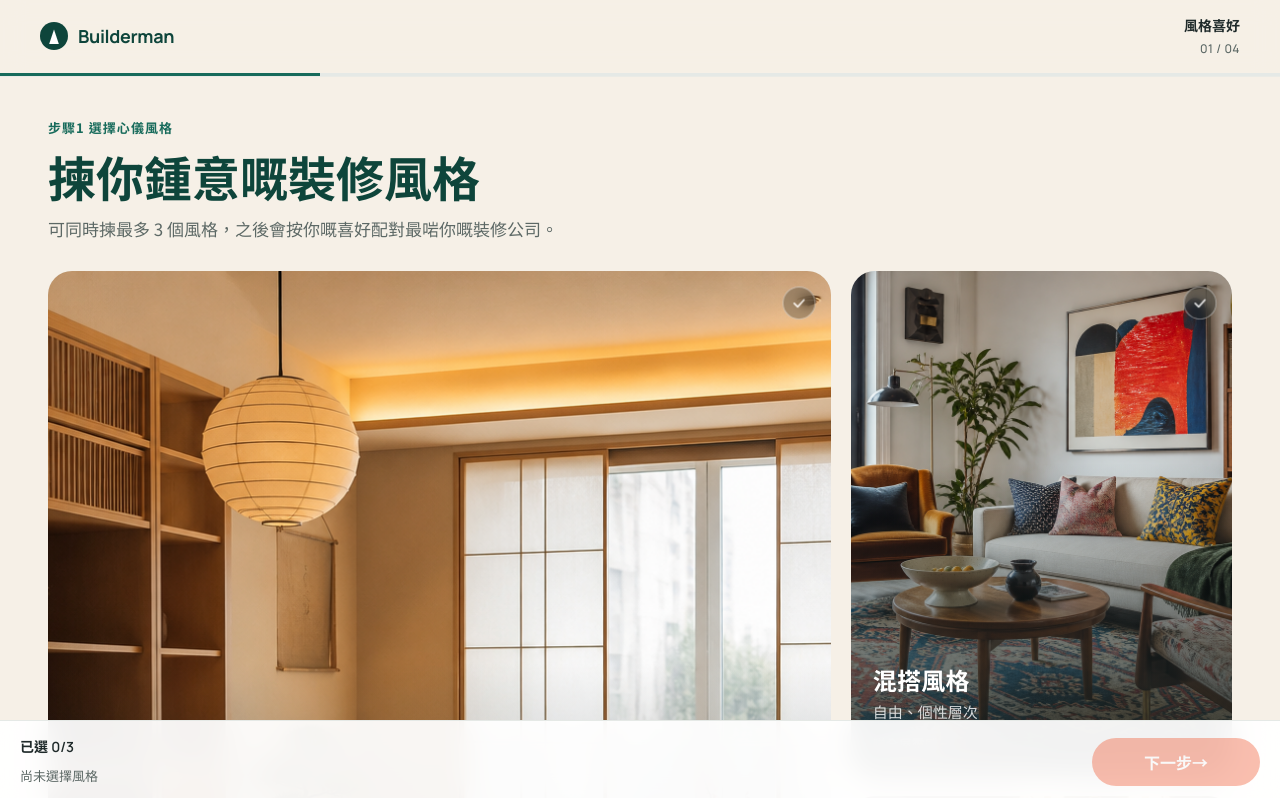
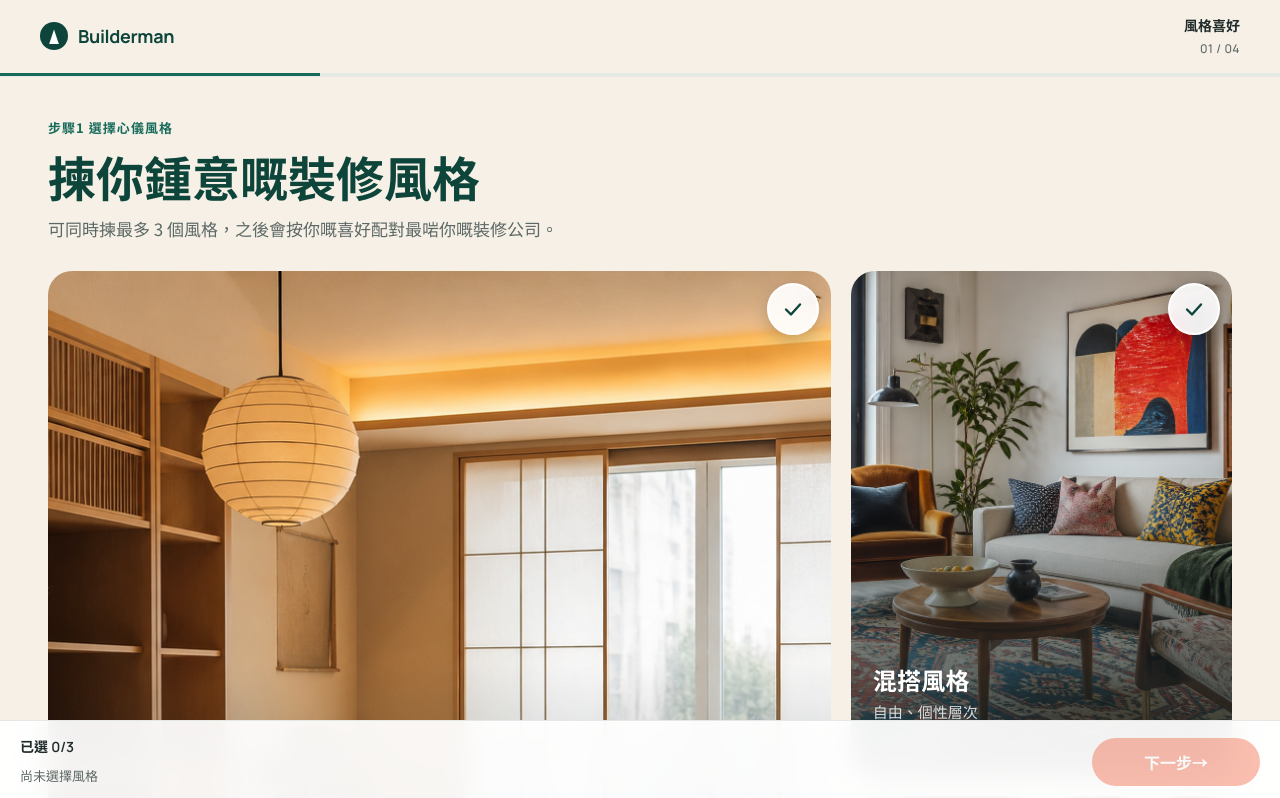
Before and after one commit to Terencefong62/builderman-poc, a React (Vite) app: page /match/styles in a window 1280 px wide. Shown: the top 798 px of the page. Built offline with nearby package versions, Linux system fonts and the light colour scheme.

Commit message:
Enlarge_style_selection_controls

```diff
--- a/src/components/StyleCard.css
+++ b/src/components/StyleCard.css
@@ -105,20 +105,21 @@
 
 .style-card__check {
   position: absolute;
-  top: 14px;
-  right: 14px;
+  top: 12px;
+  right: 12px;
   z-index: 2;
-  width: 36px;
-  height: 36px;
+  width: 52px;
+  height: 52px;
   border-radius: 50%;
   display: grid;
   place-items: center;
-  color: var(--color-white);
-  background: color-mix(in srgb, var(--color-ink) 35%, transparent);
-  border: 1.5px solid color-mix(in srgb, var(--color-white) 55%, transparent);
-  backdrop-filter: blur(6px);
-  opacity: 0.85;
-  transform: scale(0.92);
+  color: var(--color-brand-dark);
+  background: color-mix(in srgb, var(--color-white) 92%, transparent);
+  border: 2px solid var(--color-white);
+  backdrop-filter: blur(10px);
+  box-shadow: 0 6px 18px color-mix(in srgb, var(--color-ink) 26%, transparent);
+  opacity: 1;
+  transform: scale(1);
   cursor: pointer;
   transition:
     background 0.2s ease,
@@ -128,8 +129,7 @@
 }
 
 .style-card__check:hover {
-  opacity: 1;
-  transform: scale(1);
+  transform: scale(1.06);
 }
 
 .style-card__check:focus-visible,
@@ -139,10 +139,14 @@
 }
 
 .style-card.is-selected .style-card__check {
+  color: var(--color-white);
   background: var(--color-cta);
-  border-color: var(--color-cta);
+  border-color: var(--color-white);
   opacity: 1;
   transform: scale(1);
+  box-shadow:
+    0 0 0 3px var(--color-cta),
+    0 8px 22px color-mix(in srgb, var(--color-cta) 42%, transparent);
 }
 
 @keyframes style-card-enter {
--- a/src/components/StyleCard.tsx
+++ b/src/components/StyleCard.tsx
@@ -51,7 +51,7 @@ export default function StyleCard({
         aria-pressed={selected}
         aria-label={selected ? `取消選擇${style.name}` : `選擇${style.name}`}
       >
-        <svg viewBox="0 0 24 24" fill="none" width="18" height="18">
+        <svg viewBox="0 0 24 24" fill="none" width="24" height="24">
           <path
             d="M5 12.5L10 17.5L19 7.5"
             stroke="currentColor"
```
